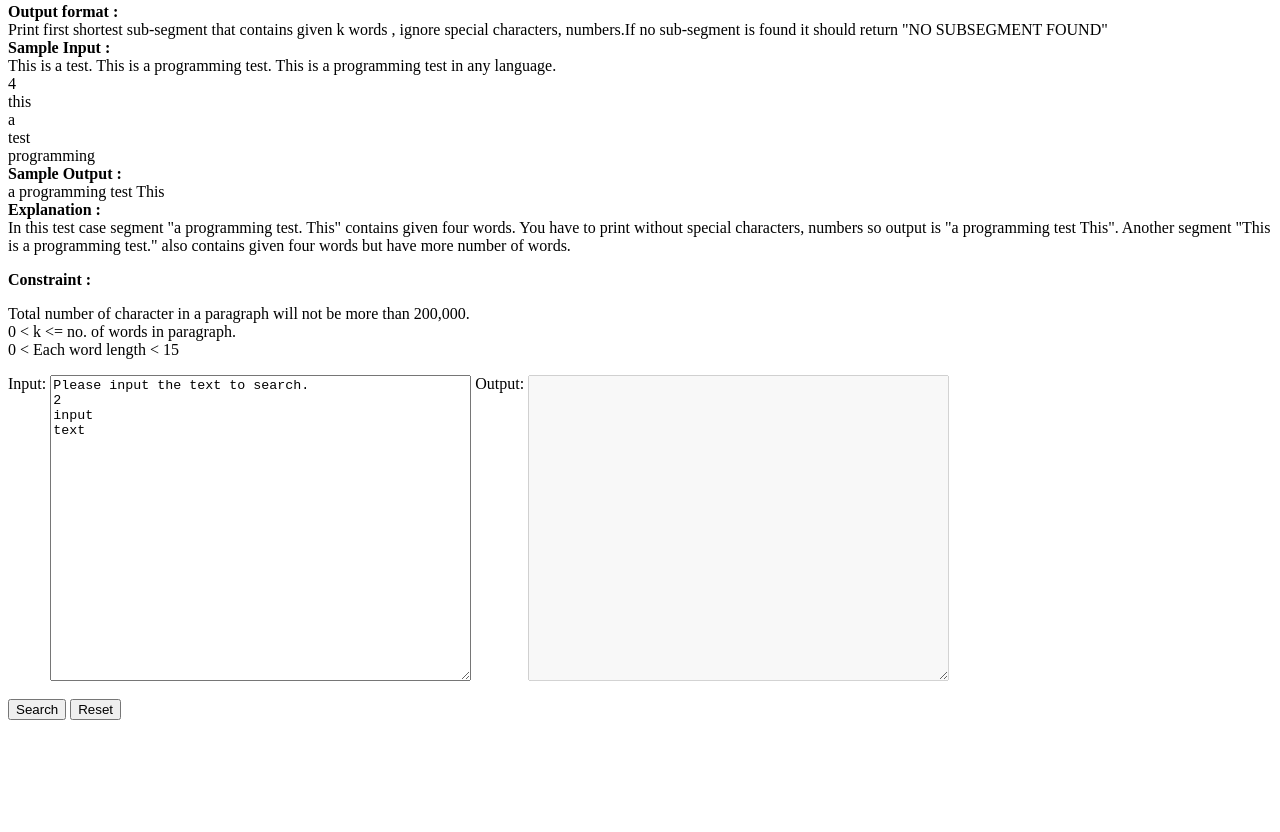
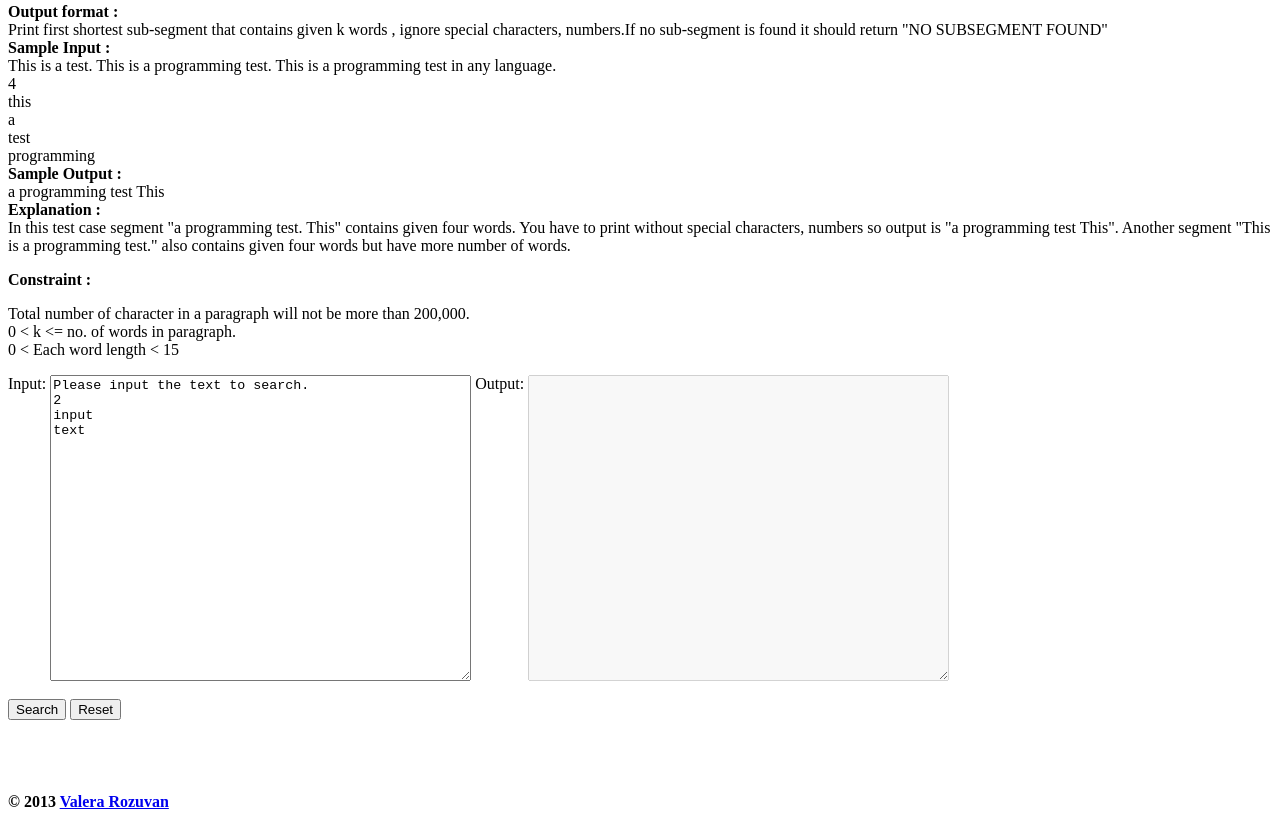
Before and after one commit to valera-rozuvan-archive/shortest-sub-segment, a plain HTML site: page bin/index.html in a window 1280 px wide. Shown: the part 310-1142 px from the top of the page. Before the commit the page ends 1046 px from the top, so only its background shows below. Drawn offline with Linux system fonts and the light colour scheme.

Commit message:
Update index.html

```diff
--- a/bin/index.html
+++ b/bin/index.html
@@ -131,6 +131,11 @@ text</textarea>
             </p>
         </form>
 
+        <br />
+        <br />
+
+        <h4>&copy; 2013 <a href="http://valera.rozuvan.net">Valera Rozuvan</a></h4>
+
         <script src="jquery-2.0.3.min.js"></script>
         <script src="all.js"></script>
     </body>
```
